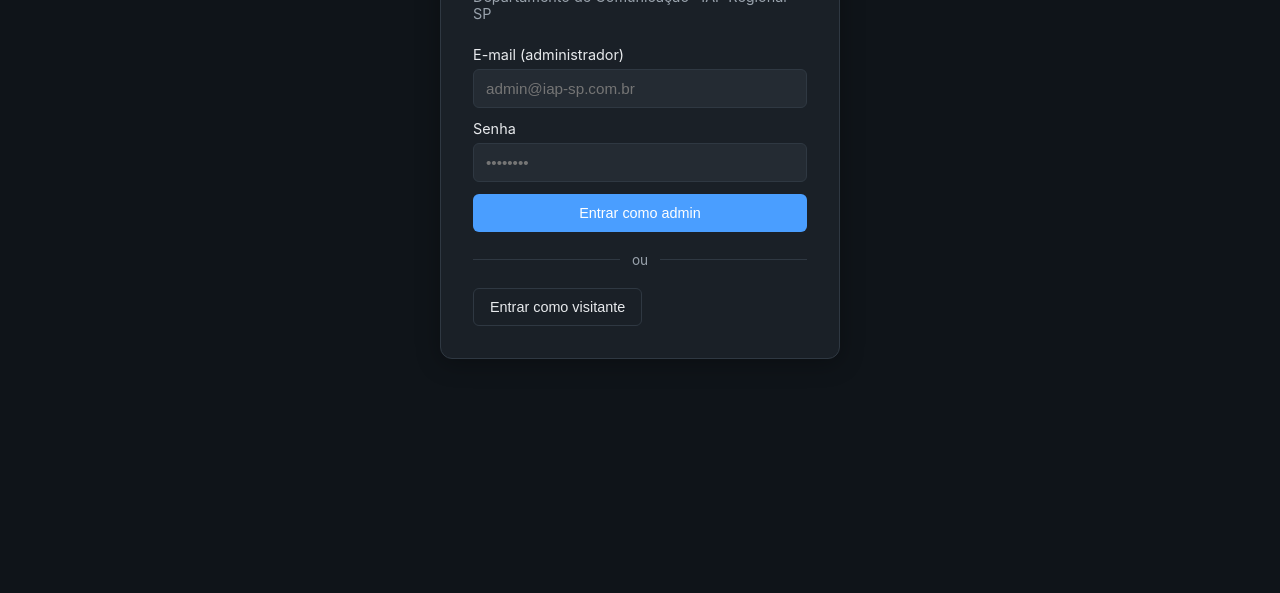
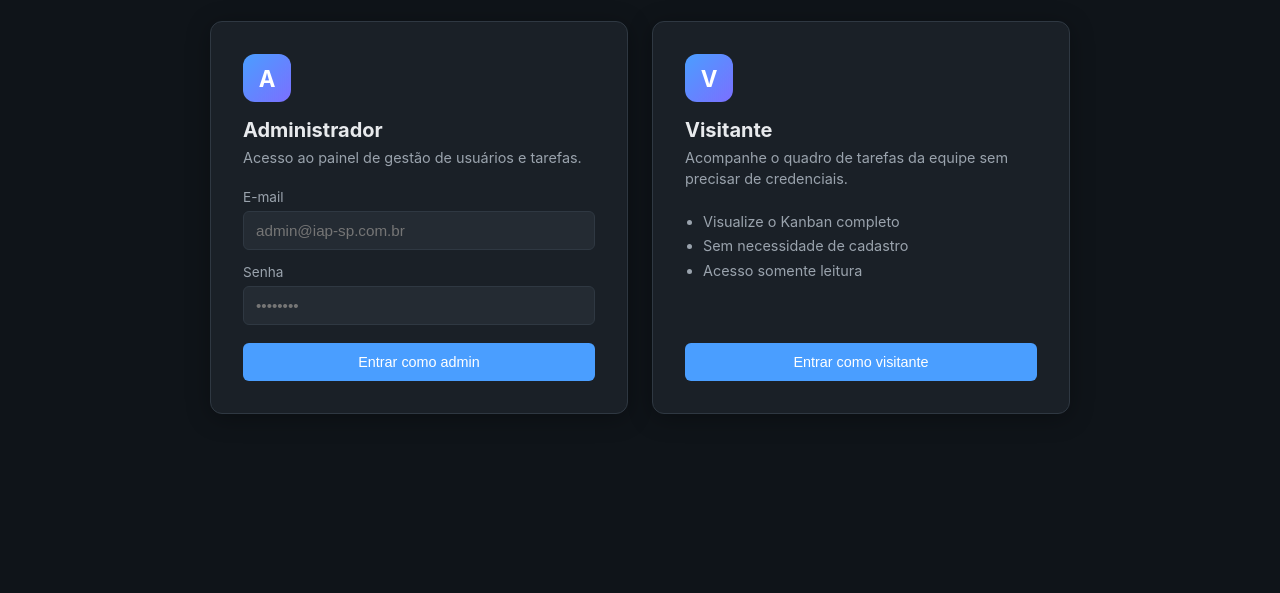
Before and after one commit to lincolnvalero/task-hub, a website: page public/index.html in a window 1280 px wide. Shown: the part 318-911 px from the top of the page. Before the commit the page ends 851 px from the top, so only its background shows below. Drawn offline with Linux system fonts and the light colour scheme.

Commit message:
fix: guest login bad request + redesign login as two equal cards
- Avoid Content-Type:application/json on empty-body fetches (was 400ing /auth/guest)
- Redesign login screen with side-by-side admin and visitor cards
- Visitor card lists what guest access offers; both share the primary button style

Co-Authored-By: Claude Sonnet 4.6 <noreply@anthropic.com>

```diff
--- a/public/app.js
+++ b/public/app.js
@@ -25,14 +25,13 @@ function clearSession() {
 }
 
 async function api(path, options = {}) {
-  const res = await fetch(API + path, {
-    ...options,
-    headers: {
-      'Content-Type': 'application/json',
-      ...(state.token ? { Authorization: `Bearer ${state.token}` } : {}),
-      ...(options.headers || {}),
-    },
-  })
+  const headers = {
+    ...(state.token ? { Authorization: `Bearer ${state.token}` } : {}),
+    ...(options.headers || {}),
+  }
+  if (options.body) headers['Content-Type'] = 'application/json'
+
+  const res = await fetch(API + path, { ...options, headers })
   const text = await res.text()
   const body = text ? JSON.parse(text) : null
   if (!res.ok) throw new Error(body?.error?.message || body?.error || body?.message || res.statusText)
--- a/public/index.html
+++ b/public/index.html
@@ -22,13 +22,19 @@
   <main>
     <!-- LOGIN -->
     <section id="loginView" class="view login-view">
-      <div class="login-card">
+      <div class="login-header">
         <h1>Task-Hub IAP</h1>
         <p class="subtitle">Departamento de Comunicação · IAP Regional SP</p>
+      </div>
 
+      <div class="login-grid">
+        <div class="login-card">
+          <div class="card-icon">A</div>
+          <h2>Administrador</h2>
+          <p class="card-desc">Acesso ao painel de gestão de usuários e tarefas.</p>
           <form id="loginForm" autocomplete="off">
             <label>
-            E-mail (administrador)
+              E-mail
               <input type="email" id="email" placeholder="admin@iap-sp.com.br" required />
             </label>
             <label>
@@ -37,13 +43,22 @@
             </label>
             <button type="submit" class="btn-primary">Entrar como admin</button>
           </form>
+        </div>
 
-        <div class="divider"><span>ou</span></div>
-
-        <button id="guestBtn" class="btn-secondary">Entrar como visitante</button>
+        <div class="login-card">
+          <div class="card-icon">V</div>
+          <h2>Visitante</h2>
+          <p class="card-desc">Acompanhe o quadro de tarefas da equipe sem precisar de credenciais.</p>
+          <ul class="card-list">
+            <li>Visualize o Kanban completo</li>
+            <li>Sem necessidade de cadastro</li>
+            <li>Acesso somente leitura</li>
+          </ul>
+          <button id="guestBtn" class="btn-primary">Entrar como visitante</button>
+        </div>
+      </div>
 
       <p id="loginError" class="error" hidden></p>
-      </div>
     </section>
 
     <!-- VIEW PADRÃO PARA VISITANTES / COLABORADORES -->
--- a/public/styles.css
+++ b/public/styles.css
@@ -40,28 +40,66 @@ main { padding: 24px; max-width: 1200px; margin: 0 auto; }
 
 /* LOGIN */
 .login-view {
-  min-height: calc(100vh - 60px);
+  min-height: 100vh;
+  display: flex;
+  flex-direction: column;
+  align-items: center;
+  justify-content: center;
+  padding: 40px 20px;
+  gap: 32px;
+}
+.login-header { text-align: center; }
+.login-header h1 { margin: 0 0 6px; font-size: 2rem; letter-spacing: -0.02em; }
+.login-header .subtitle { margin: 0; color: var(--text-muted); font-size: 1rem; }
+
+.login-grid {
   display: grid;
-  place-items: center;
-  padding: 20px;
+  grid-template-columns: 1fr 1fr;
+  gap: 24px;
+  width: 100%;
+  max-width: 860px;
 }
+@media (max-width: 720px) {
+  .login-grid { grid-template-columns: 1fr; }
+}
+
 .login-card {
   background: var(--surface);
   border: 1px solid var(--border);
   border-radius: 12px;
   padding: 32px;
-  width: 100%;
-  max-width: 400px;
+  display: flex;
+  flex-direction: column;
   box-shadow: 0 4px 24px rgba(0,0,0,0.3);
 }
-.login-card h1 { margin: 0 0 4px; font-size: 1.6rem; }
-.login-card .subtitle {
-  margin: 0 0 24px;
+.login-card .card-icon {
+  width: 48px;
+  height: 48px;
+  border-radius: 12px;
+  background: linear-gradient(135deg, var(--primary), #7b6fff);
+  display: grid;
+  place-items: center;
+  font-size: 1.4rem;
+  font-weight: 700;
+  color: white;
+  margin-bottom: 16px;
+}
+.login-card h2 { margin: 0 0 6px; font-size: 1.25rem; }
+.login-card .card-desc {
+  margin: 0 0 20px;
   color: var(--text-muted);
   font-size: 0.9rem;
+  line-height: 1.45;
 }
-.login-card form { display: flex; flex-direction: column; gap: 12px; }
-.login-card label { display: flex; flex-direction: column; gap: 6px; font-size: 0.9rem; }
+.login-card .card-list {
+  margin: 0 0 20px;
+  padding-left: 18px;
+  color: var(--text-muted);
+  font-size: 0.9rem;
+  line-height: 1.7;
+}
+.login-card form { display: flex; flex-direction: column; gap: 14px; margin-top: auto; }
+.login-card label { display: flex; flex-direction: column; gap: 6px; font-size: 0.85rem; color: var(--text-muted); }
 .login-card input {
   padding: 10px 12px;
   background: var(--surface-2);
@@ -71,18 +109,10 @@ main { padding: 24px; max-width: 1200px; margin: 0 auto; }
   font-size: 0.95rem;
 }
 .login-card input:focus { outline: 2px solid var(--primary); outline-offset: -1px; }
+.login-card .btn-primary { margin-top: 4px; }
 
-.divider {
-  display: flex;
-  align-items: center;
-  gap: 12px;
-  margin: 20px 0;
-  color: var(--text-muted);
-  font-size: 0.85rem;
-}
-.divider::before, .divider::after {
-  content: ""; flex: 1; height: 1px; background: var(--border);
-}
+/* segundo cartão: empurra o botão para a base alinhando aos cards */
+.login-card #guestBtn { margin-top: auto; }
 
 /* BUTTONS */
 .btn-primary, .btn-secondary, .btn-ghost, .nav-btn {
```
Also changed, not shown: .claude/launch.json (added). Lines whose indentation alone changed are shown as unchanged.
